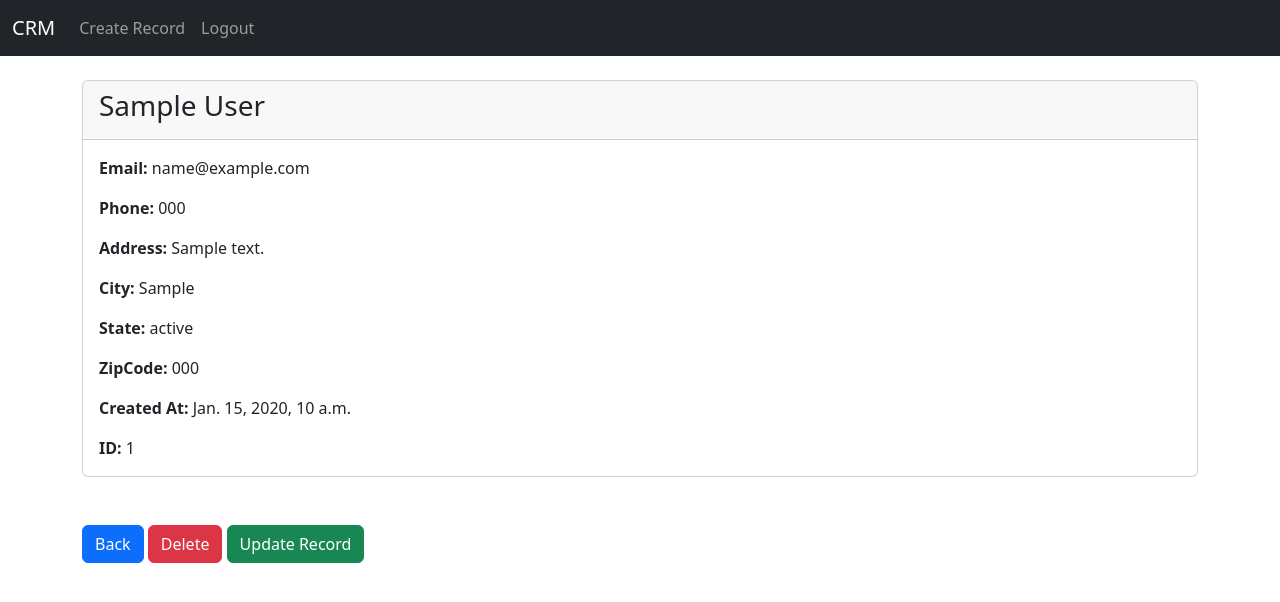
After one commit to hacksmith45/Django-CRM, a Django app: page /record/1 in a window 1280 px wide. The commit adds this page. Shown: the top 602 px of the page. Run offline with Django 3.2, Linux system fonts and the light colour scheme; a user stored in the database is signed in; tables that the repository leaves empty hold one stand-in row (values such as "Sample post").

Commit message:
Final Commit

```diff
--- a/website/admin.py
+++ b/website/admin.py
@@ -1,3 +1,5 @@
 from django.contrib import admin
+from .models import *
 
-# Register your models here.
+
+admin.site.register(Record)
--- a/website/models.py
+++ b/website/models.py
@@ -1,3 +1,16 @@
 from django.db import models
 
-# Create your models here.
+
+class Record(models.Model):
+    created_at = models.DateTimeField(auto_now_add=True)
+    first_name = models.CharField(max_length=50)
+    last_name = models.CharField(max_length=50)
+    email = models.CharField(max_length=100)
+    phone = models.CharField(max_length=50)
+    address = models.CharField(max_length=50)
+    city = models.CharField(max_length=50)
+    state = models.CharField(max_length=50)
+    zipcode = models.CharField(max_length=20)
+
+    def __str__(self):
+        return(f"{self.first_name} {self.last_name}")
--- a/website/templates/navbar.html
+++ b/website/templates/navbar.html
@@ -9,6 +9,9 @@
 
           {% if request.user.is_authenticated %}
 
+           <li class="nav-item">
+              <a class="nav-link" href="{% url 'add_record' %}">Create Record</a>
+            </li>
              <li class="nav-item">
                <a class="nav-link" href="{% url 'logout' %}">Logout</a>
              </li>
--- /dev/null
+++ b/website/templates/record.html
@@ -0,0 +1,48 @@
+{% extends 'base.html' %}
+
+{% block content %}
+
+<div class="card">
+    <div class="card-header">
+        <h3>
+        {{ customer_record.first_name }}
+        {{ customer_record.last_name }}
+        </h3>
+    </div>
+    <div class="card-body">
+      <p class="card-text">
+        <strong>Email: </strong>{{ customer_record.email }}
+      </p>
+      <p class="card-text">
+        <strong>Phone: </strong>{{ customer_record.phone }}
+      </p>
+      <p class="card-text">
+        <strong>Address: </strong>{{ customer_record.address }}
+     </p>
+     <p class="card-text">
+        <strong>City: </strong>{{ customer_record.city }}
+     </p>
+     <p class="card-text">
+        <strong>State: </strong>{{ customer_record.state }}
+    </p>
+    <p class="card-text">
+        <strong>ZipCode: </strong>{{ customer_record.zipcode }}
+    </p>
+    <p class="card-text">
+        <strong>Created At: </strong>{{ customer_record.created_at }}
+    </p>
+    <p class="card-text">
+        <strong>ID: </strong>{{ customer_record.id }}
+    </p>
+
+
+    </div>
+  </div>
+
+  <br/><br/>
+  <a href="{% url 'home' %}" class="btn btn-primary">Back</a>
+  <a href="{% url 'delete_record' customer_record.id  %}" class="btn btn-danger">Delete</a>
+  <a href="{% url 'update_record' customer_record.id %}" class="btn btn-success">Update Record</a>
+
+
+{% endblock %}
--- a/website/urls.py
+++ b/website/urls.py
@@ -5,5 +5,9 @@ urlpatterns = [
     path('', home, name='home'),
     #path('login/', login_user, name='login'),
     path('logout/', logout_user, name='logout'),
-    path('register/', register_user, name='register')
+    path('register/', register_user, name='register'),
+    path('record/<int:pk>', record_detail , name='record'),
+    path('delete_record/<int:pk>', delete_record , name='delete_record'),
+    path('add_record/', add_record, name='add_record'),
+    path('update_record/<int:pk>', update_record , name='update_record'),
 ]
--- a/website/views.py
+++ b/website/views.py
@@ -1,10 +1,14 @@
 from django.shortcuts import render, redirect
 from django.contrib.auth import authenticate, login, logout
 from django.contrib import messages
+from .forms import *
+from .models import *
 
 
 def home(request):
-    # checking to see if user is logging in
+    records = Record.objects.all()
+
+
     if request.method == "POST":
         username = request.POST['username']
         password = request.POST['password']
@@ -20,7 +24,7 @@ def home(request):
             return redirect('home')
 
     else:
-        return render(request, 'home.html', {})
+        return render(request, 'home.html', {'records':records})
 
 
 
@@ -30,4 +34,69 @@ def logout_user(request):
     return redirect('home')
 
 def register_user(request):
-    return render(request, 'register.html', {})
+    if request.method == 'POST':
+        form = SignUpForm(request.POST)
+        if form.is_valid():
+            form.save()
+            # Authenticate and login
+            username = form.cleaned_data['username']
+            password = form.cleaned_data['password1']
+            user = authenticate(request, username=username, password=password)
+            login(request, user)
+            messages.success(request, "You Have Successfully Registered! Welcome!")
+            return redirect('home')
+    else:
+        form = SignUpForm()
+        return render(request, 'register.html', {'form':form})
+
+    return render(request, 'register.html', {'form':form})
+
+
+
+def record_detail(request, pk):
+    if request.user.is_authenticated:
+        customer_record = Record.objects.get(id=pk)
+        return render(request, 'record.html', {'customer_record': customer_record})
+    else:
+        messages.success(request, "Log In To View This Page...")
+        return redirect('home')
+
+def delete_record(request, pk):
+    if request.user.is_authenticated:
+        deleted_record = Record.objects.get(id=pk)
+        deleted_record.delete()
+        messages.success(request, "Record Deleted Successfully...")
+        return redirect('home')
+    else:
+        messages.success(request, "Login Required For This Action...")
+        return redirect('home')
+
+
+def add_record(request):
+    form = AddRecordForm(request.POST or None)
+    if request.user.is_authenticated:
+        if request.method == "POST":
+            if form.is_valid():
+                add_record = form.save()
+                messages.success(request, "Record Created Successfully...")
+                return redirect('home')
+        return render(request, 'add_record.html', {'form':form})
+    else:
+        messages.success(request, "Login Required For This Action...")
+        return redirect('home')
+
+
+
+
+def update_record(request, pk):
+    if request.user.is_authenticated:
+        current_record = Record.objects.get(id=pk)
+        form = AddRecordForm(request.POST or None, instance=current_record)
+        if form.is_valid():
+            form.save()
+            messages.success(request, "Record Updated Successfully...")
+            return redirect('home')
+        return render(request, 'update_record.html', {'form':form})
+    else:
+        messages.success(request, "Login Required For This Action...")
+        return redirect('home')
```
Also changed, not shown: website/forms.py (+19 -0 lines), website/templates/add_record.html (added, +20 -0 lines), website/templates/home.html (+44 -6 lines), website/templates/register.html (+25 -1 lines), website/templates/update_record.html (added, +20 -0 lines), website/migrations/0001_initial.py (added), website/migrations/0002_rename_created_data_record_created_at.py (added).
